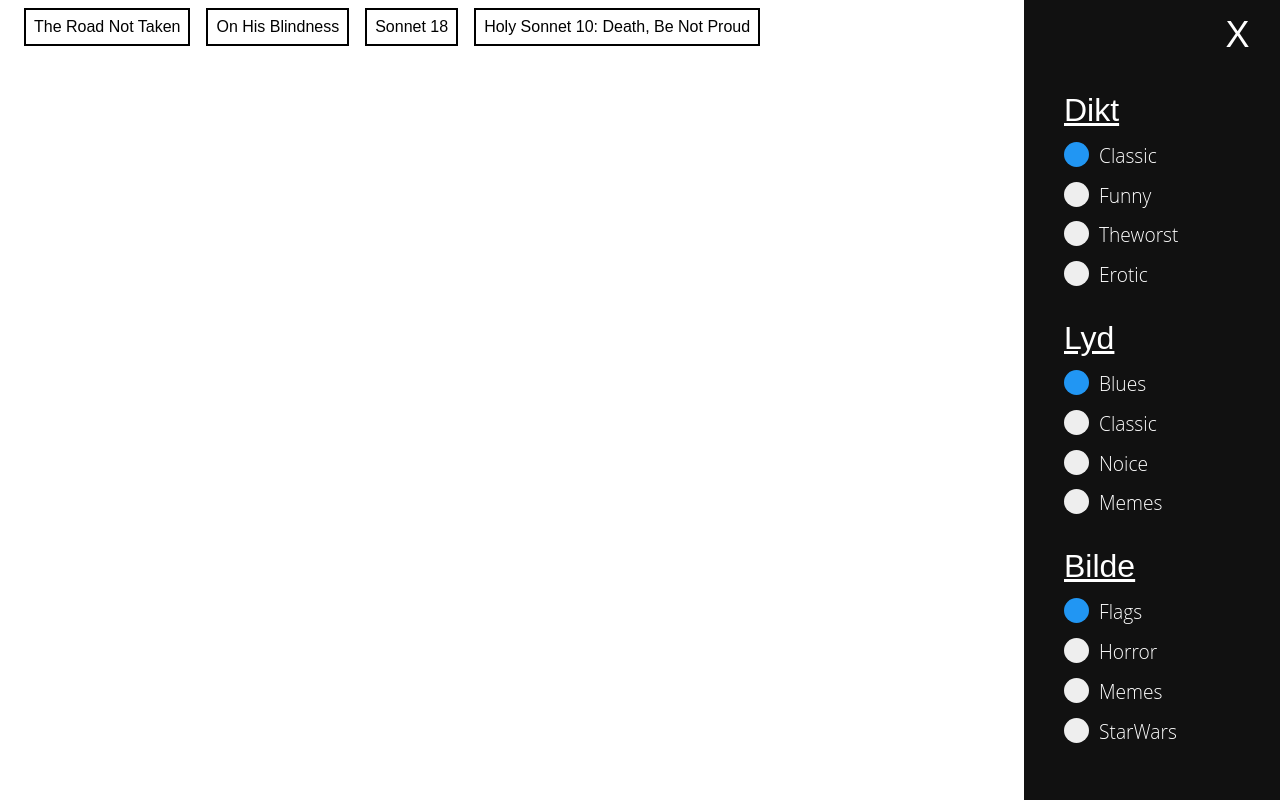
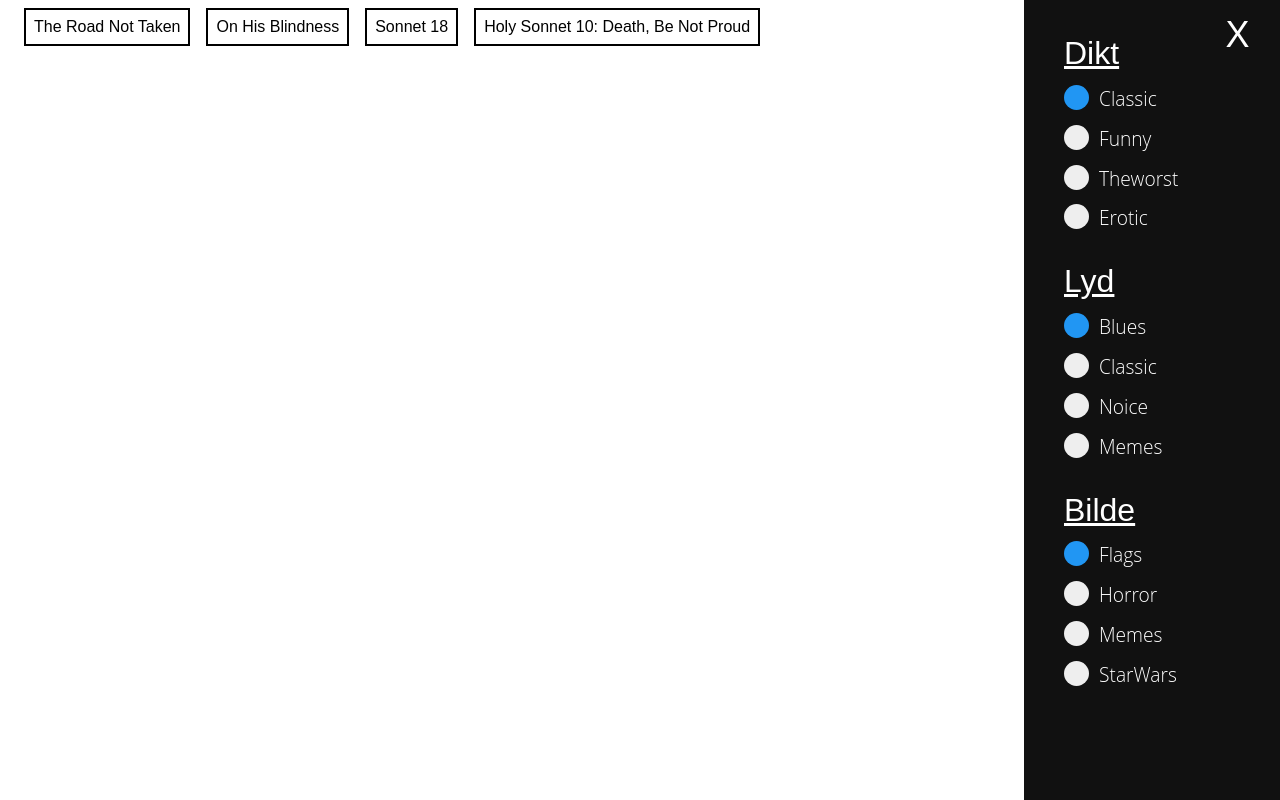
Before and after one commit to IT2810/it2810-webutvikling-h18-prosjekt-2-gruppe--39, a React (Create React App) app: page / in a window 1280 px wide. Built offline with nearby package versions, Linux system fonts and the light colour scheme; no server answers.

Commit message:
removed alot of padding from sidebar top, all checkboxes should now show on all devices

```diff
--- a/src/components/Sidebar/Sidebar.css
+++ b/src/components/Sidebar/Sidebar.css
@@ -8,11 +8,12 @@
   background-color: #111;
   overflow-x: hidden;
   transition: 0.5s;
-  padding-top: 60px;
+  padding-top: 0.2rem;
   -webkit-user-select: none;
   -moz-user-select: none;
   -ms-user-select: none;
   user-select: none;
+  overflow-y: hidden;
 }
 
 .sidebar a {
```
